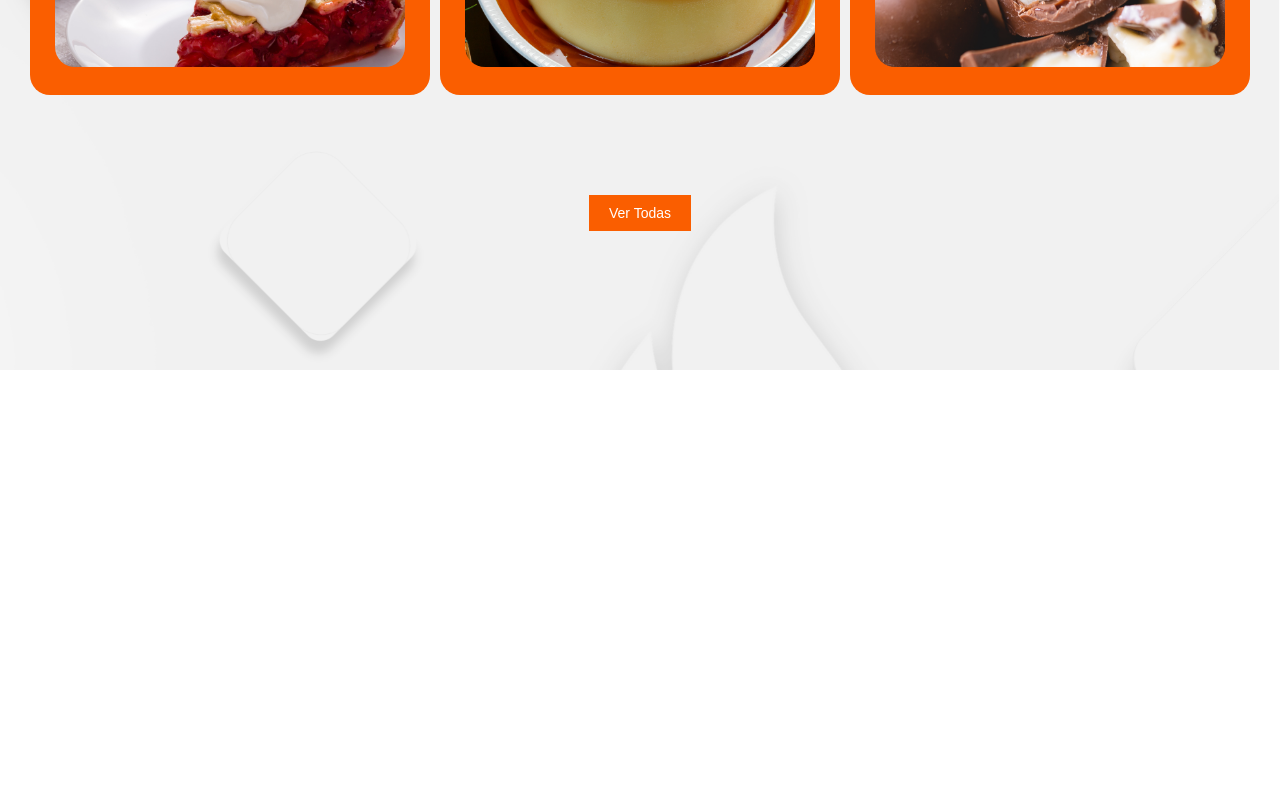
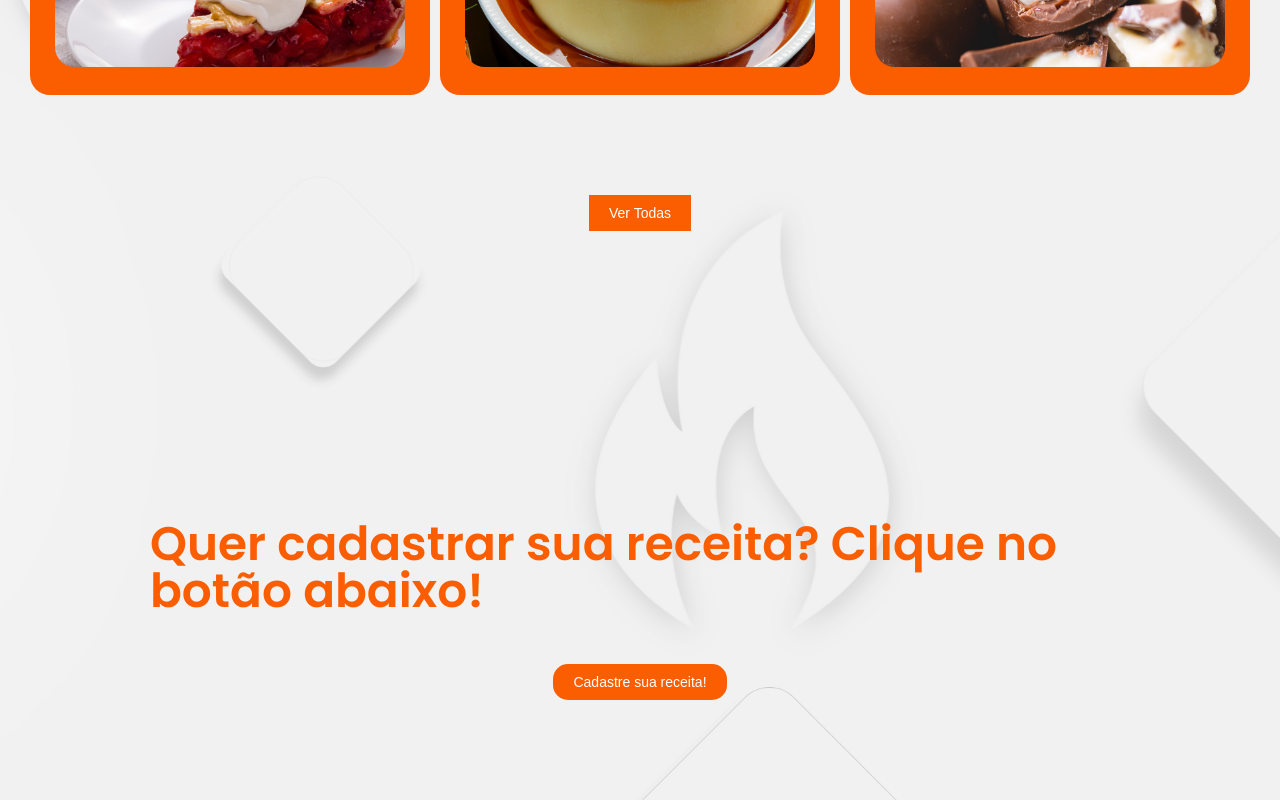
Before and after one commit to Henriquenunes452/Front-receitas, a React (Create React App) app: page /receitas in a window 1280 px wide. Shown: the part 2830-3630 px from the top of the page. Before the commit the page ends 3200 px from the top, so only its background shows below. Built offline with nearby package versions, Linux system fonts and the light colour scheme.

Commit message:
formularios finalizados

```diff
--- a/src/assets/style.css
+++ b/src/assets/style.css
@@ -334,7 +334,7 @@ input {
     box-shadow: 3px 2px 15px #2b2b2b3d;
     font-size: 20px;
     border: none;
-    width: 300px;
+    width: 500px;
     min-height: 20px;
 }
 
@@ -359,3 +359,29 @@ input {
     margin: 20px;
     width: 100px;
 }
+
+input :hover {
+    box-shadow: 3px 0px 15px #fa5e00;
+}
+
+.receitasuser {
+    display: flex;
+    align-items: center;
+    flex-direction: column;
+    padding: 100px;
+}
+
+.receitasuser h2 {
+    font-size: 47px;
+    font-weight: 600;
+    color: #fa5e00;
+    margin: 50px;
+}
+
+.receitasuser button {
+    border-radius: 15px;
+}
+
+.receitasuser button:hover {
+    box-shadow: 3px 0px 15px #fa5e00;
+}
--- a/src/components/Receitas.jsx
+++ b/src/components/Receitas.jsx
@@ -117,7 +117,7 @@ export default function Receitas(){
                 </div>
             </section>
 
-            <section className="max-width" id="receitas">
+            <section classNam id="receitas">
                 <div className="container">
                     <div className="content">
                         <div className="titulo">
@@ -153,6 +153,14 @@ export default function Receitas(){
                 </div>
             </section>
 
+            <div className="receitasuser ">
+
+                <h2>Quer cadastrar sua receita? Clique no botão abaixo!</h2>
+
+                <button onClick={()=>{navigate("/cadastro/receitas")}}>Cadastre sua receita!</button>
+            </div>
+
+
 
         </div>
     )
```
